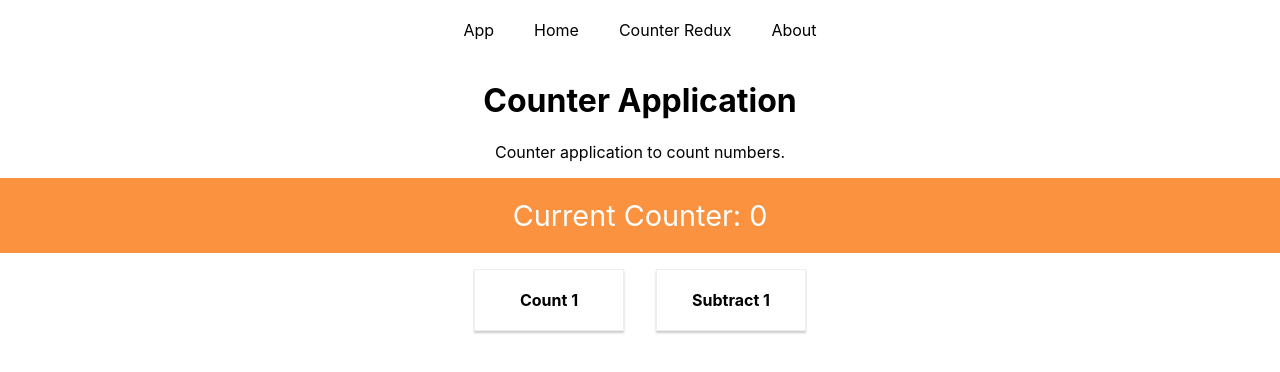
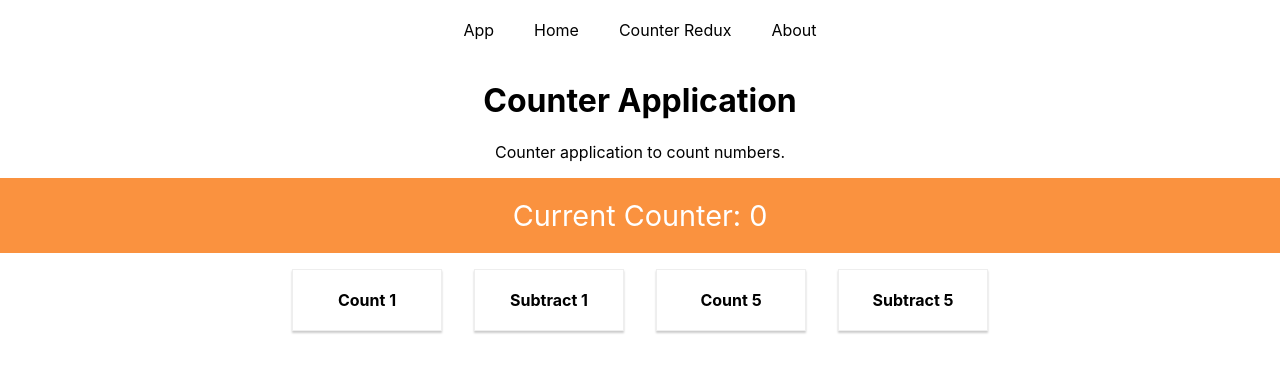
Before and after one commit to marlonfsolis/React_Redux_Counter, a React (Create React App) app: page /counter/redux in a window 1280 px wide. Shown: the top 372 px of the page. Built offline with nearby package versions, Linux system fonts and the light colour scheme.

Commit message:
Using Redux to display and update values from/to Redux store.

```diff
--- a/src/views/CounterRedux/CounterRedux.js
+++ b/src/views/CounterRedux/CounterRedux.js
@@ -1,13 +1,14 @@
 import React, { useState } from 'react';
 
 import { useSelector, useDispatch } from 'react-redux';
-import { increment, decrement } from '../../store/reducers/counterSlice';
+import { increment, decrement, incrementByAmount } from '../../store/reducers/counterSlice';
 
 import CounterControl from '../../components/CounterControl/CounterControl';
 import CounterOutput from '../../components/CounterOutput/CounterOutput';
 
 const CounterRedux = () => {
 
+    const dispatch = useDispatch();
     const counterResult = useSelector(state => state.counter.value);
 
 
@@ -18,10 +19,10 @@ const CounterRedux = () => {
 
             <CounterOutput value={counterResult} />
 
-            <CounterControl label='Count 1' onClick={increment} />
-            <CounterControl label='Subtract 1' onClick={decrement} />
-            {/*<CounterControl label='Count 5' onClick={countFive} />*/}
-            {/*<CounterControl label='Subtract 5' onClick={subtractFive} />*/}
+            <CounterControl label='Count 1' onClick={() => dispatch(increment())} />
+            <CounterControl label='Subtract 1' onClick={() => dispatch(decrement())} />
+            <CounterControl label='Count 5' onClick={() => dispatch(incrementByAmount(5))} />
+            <CounterControl label='Subtract 5' onClick={() => dispatch(incrementByAmount(-5))} />
         </div>
     );
 };
```
